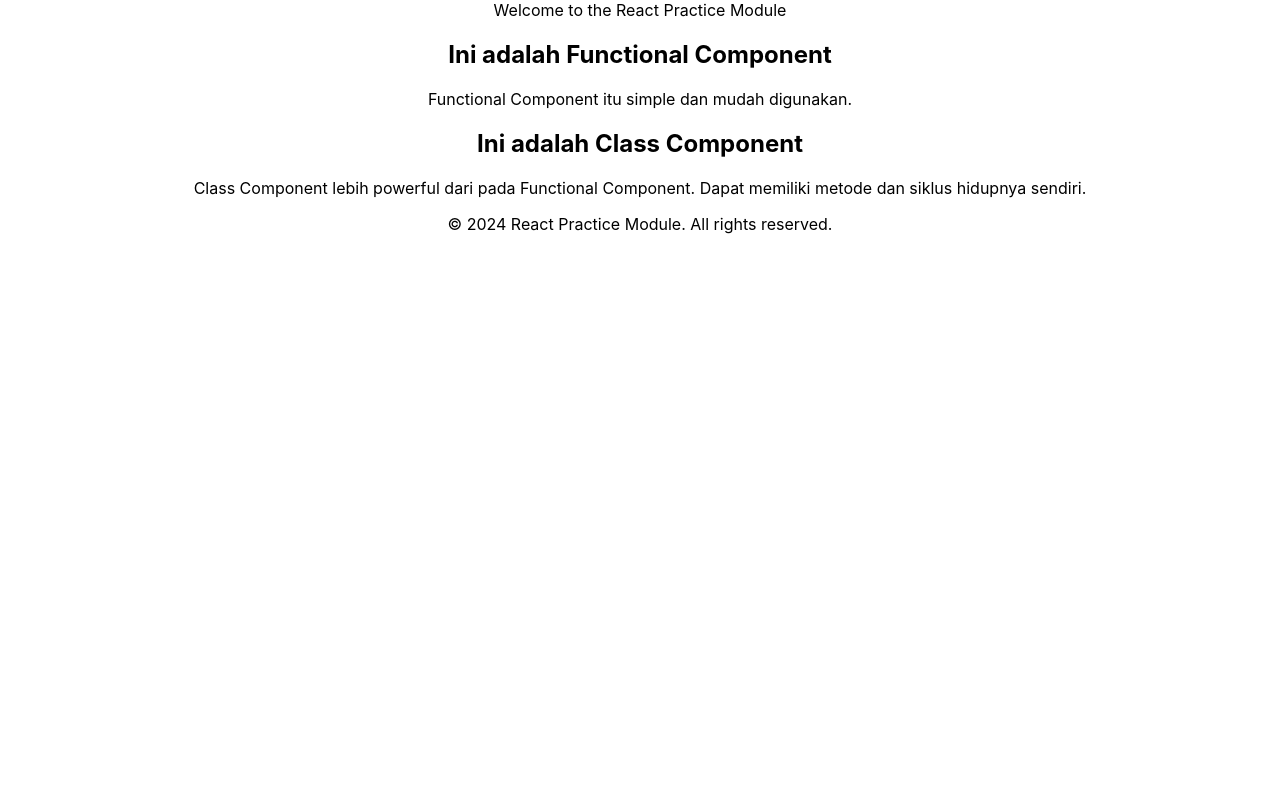
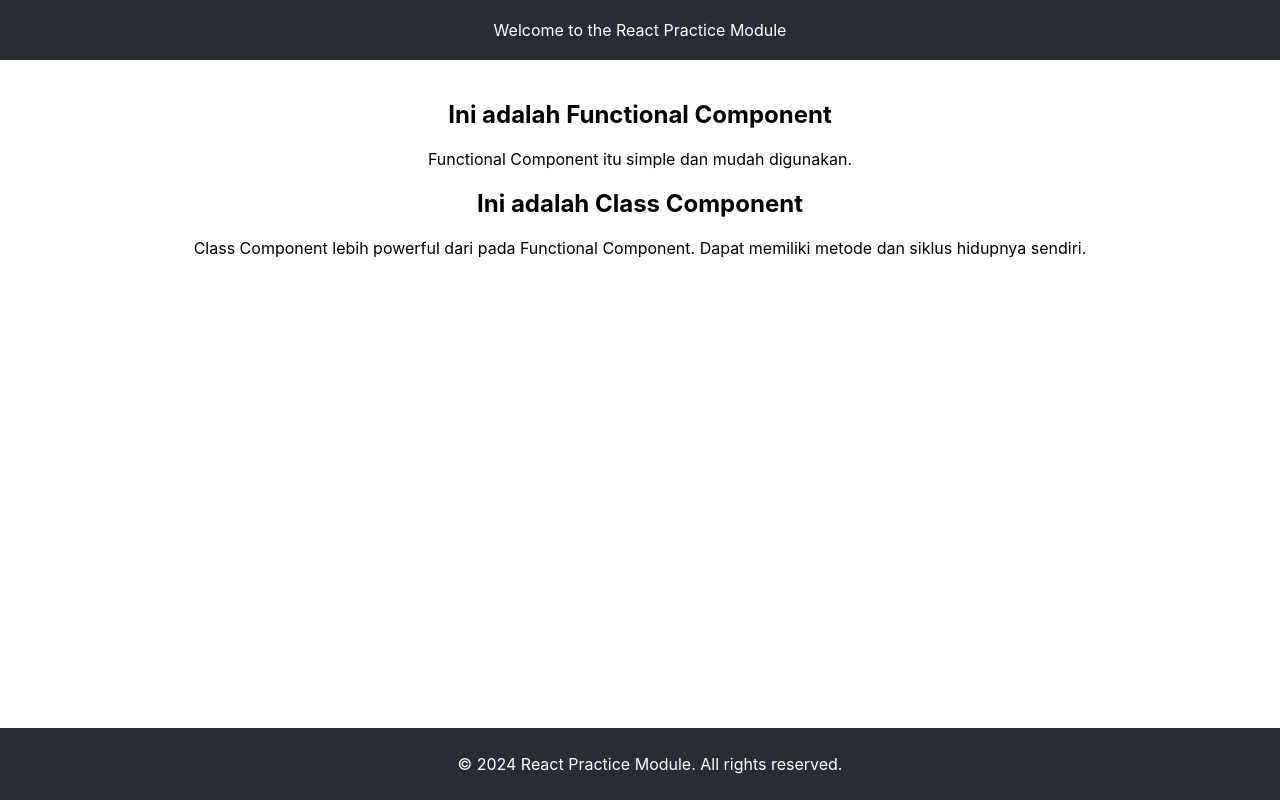
Before and after one commit to ipincamp/learn-react, a React (Create React App) app: page / in a window 1280 px wide. Built offline with nearby package versions, Linux system fonts and the light colour scheme.

Commit message:
chore: Update CSS styles for header, footer, and main content

```diff
--- a/src/App.css
+++ b/src/App.css
@@ -2,37 +2,21 @@
   text-align: center;
 }
 
-.App-logo {
-  height: 40vmin;
-  pointer-events: none;
-}
-
-@media (prefers-reduced-motion: no-preference) {
-  .App-logo {
-    animation: App-logo-spin infinite 20s linear;
-  }
-}
-
-.App-header {
+header {
   background-color: #282c34;
-  min-height: 100vh;
-  display: flex;
-  flex-direction: column;
-  align-items: center;
-  justify-content: center;
-  font-size: calc(10px + 2vmin);
+  padding: 20px;
   color: white;
 }
 
-.App-link {
-  color: #61dafb;
+footer {
+  background-color: #282c34;
+  padding: 10px;
+  color: white;
+  position: fixed;
+  width: 100%;
+  bottom: 0;
 }
 
-@keyframes App-logo-spin {
-  from {
-    transform: rotate(0deg);
-  }
-  to {
-    transform: rotate(360deg);
-  }
+main {
+  padding: 20px;
 }
```
